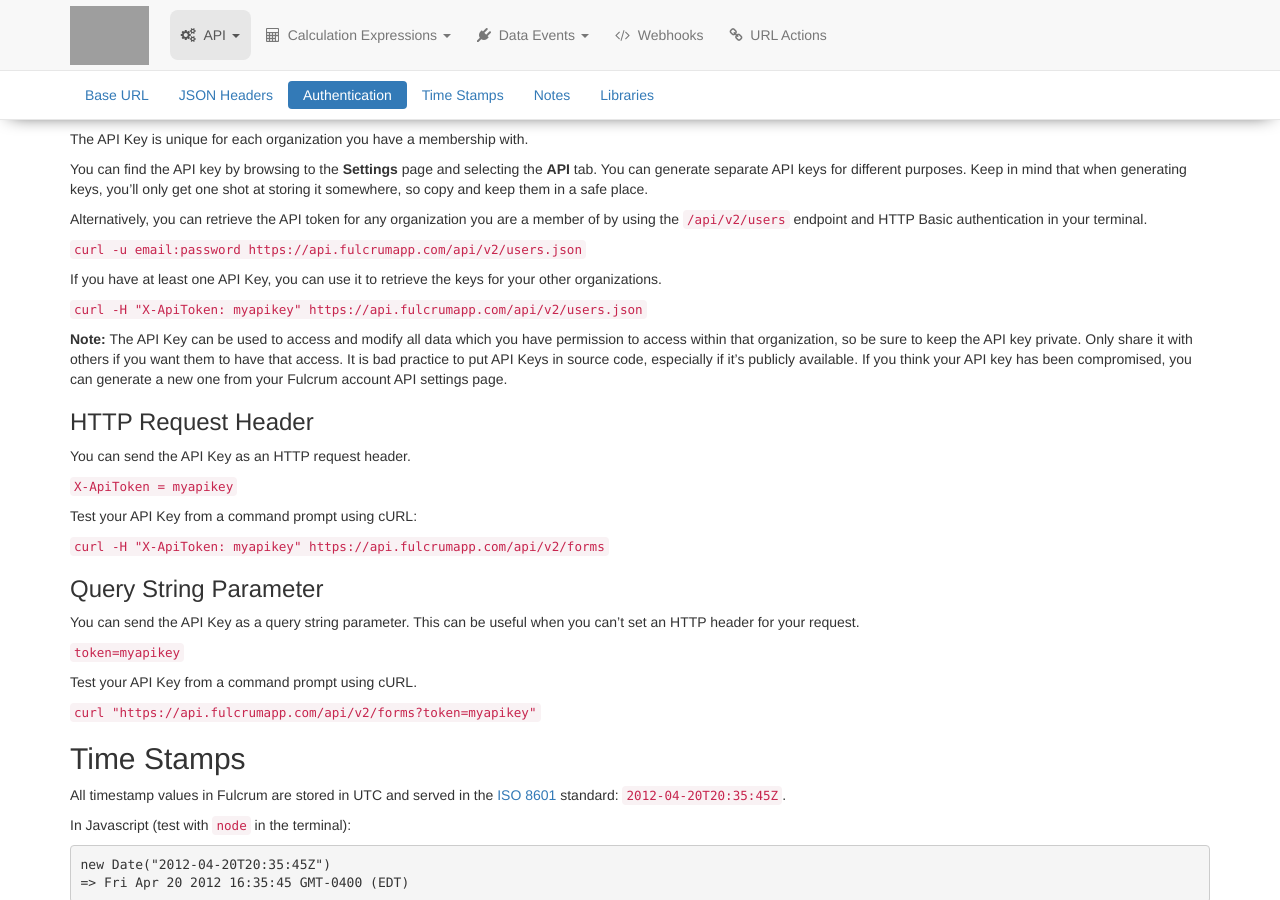
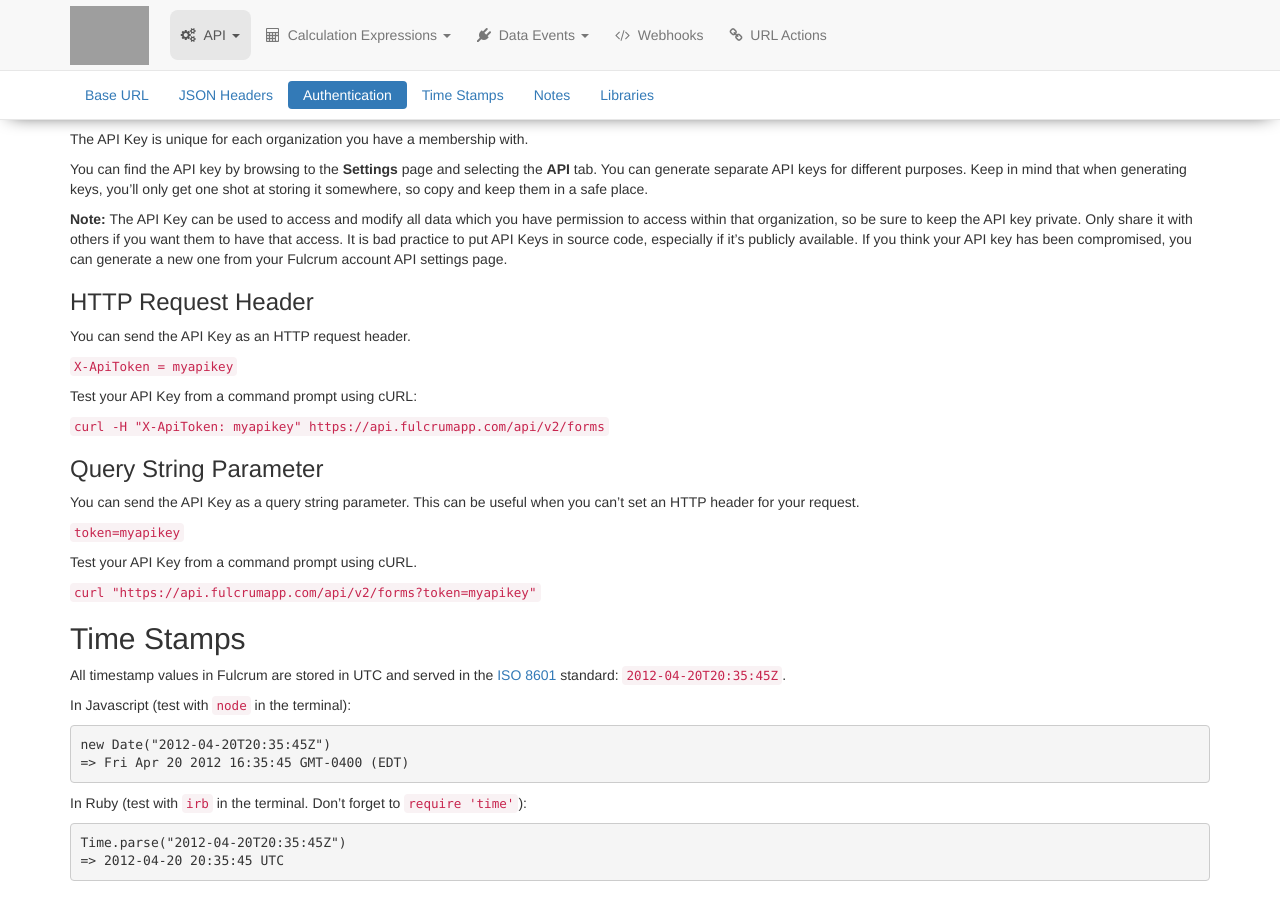
Before and after one commit to rylincoln/developer.fulcrumapp.com, a Jekyll site: the page built from _api/intro.md, in a window 1280 px wide and 900 px high, scrolled down 546 px. Built offline with Jekyll 4.4.1, drawn with Linux system fonts in a browser that asks for light colours; nearby versions of some CDN libraries; grey boxes are pictures that could not be loaded.

Commit message:
Remove docs on fetching old tokens. This is going away.

```diff
--- a/_api/intro.md
+++ b/_api/intro.md
@@ -37,14 +37,6 @@ API calls are authenticated with a simple API Key (token) that is provided with
 The API Key is unique for each organization you have a membership with.
 
 You can find the API key by browsing to the **Settings** page and selecting the **API** tab. You can generate separate API keys for different purposes. Keep in mind that when generating keys, you'll only get one shot at storing it somewhere, so copy and keep them in a safe place.
-
-Alternatively, you can retrieve the API token for any organization you are a member of by using the `/api/v2/users` endpoint and HTTP Basic authentication in your terminal.
-
-`curl -u email:password https://api.fulcrumapp.com/api/v2/users.json`
-
-If you have at least one API Key, you can use it to retrieve the keys for your other organizations.
-
-`curl -H "X-ApiToken: myapikey" https://api.fulcrumapp.com/api/v2/users.json`
 
 **Note:** The API Key can be used to access and modify all data which you have permission to access within that organization, so be sure to keep the API key private. Only share it with others if you want them to have that access. It is bad practice to put API Keys in source code, especially if it’s publicly available. If you think your API key has been compromised, you can generate a new one from your Fulcrum account API settings page.
 
```
